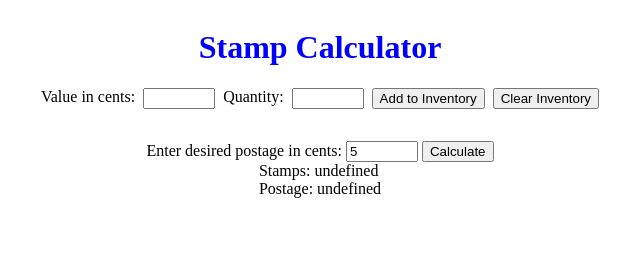
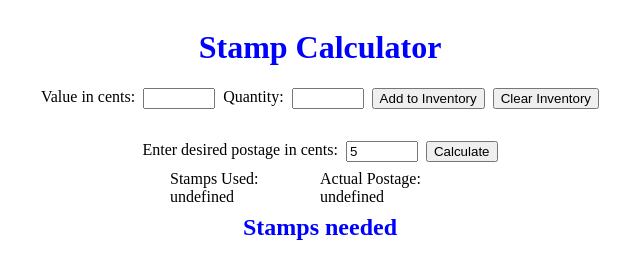
Before and after one commit to jagLas/stamp-calculator, a website with bundled scripts: page public/index.html in a window 1280 px wide. Both pictures are taken after typing "5" into the empty fields and a click on the button "Calculate". Shown: the whole page, without its empty margins (320-960 px from the left). Built offline with nearby package versions, Linux system fonts and the light colour scheme.

Commit message:
button functionality and more styling

```diff
--- a/public/main.css
+++ b/public/css/main.css
@@ -1,3 +1,5 @@
+@import url(./results.css);
+
 :root {
     --font-size: 32px;
 }
@@ -62,7 +64,7 @@ input[type="number"] {
     grid-area: value;
     align-items: center;
     aspect-ratio: 1/1;
-    background-image: url(./usflag.svg);
+    background-image: url(../images/usflag.svg);
     background-origin: content-box;
     background-position: center;
     background-repeat: no-repeat;
--- /dev/null
+++ b/public/css/results.css
@@ -0,0 +1,23 @@
+#summary {
+    display: flex;
+    justify-content: center;
+    flex-wrap: wrap;
+    max-width: 722px;
+    margin: 8px auto;
+}
+
+#summary > div {
+    width: 150px;
+}
+
+#calculator {
+    display: flex;
+    flex-wrap: wrap;
+    gap: 8px;
+}
+
+h2 {
+    text-align: center;
+    margin: 0px auto;
+    color: blue;
+}
--- a/public/index.html
+++ b/public/index.html
@@ -6,7 +6,7 @@
     <meta name="viewport" content="width=device-width, initial-scale=1.0">
     <title>Document</title>
     <script type="module" src="main.js"></script>
-    <link rel="stylesheet" href="./main.css">
+    <link rel="stylesheet" href="./css/main.css">
 </head>
 <body>
     <h1>Stamp Calculator</h1>
@@ -28,14 +28,17 @@
     <div id="inventory" class="inventory">
 
     </div>
-    <div id>
+    <div id="calculator">
         <label for="postage">Enter desired postage in cents:</label>
-        <input class="big" type="number" name="postage">
+        <input id="desired-postage" class="big" type="number" name="postage" min="0">
         <button id="calculate">Calculate</button>
     </div>
     <div id="result">
-        <div>Stamps: <span id="res-qty"></span></div>
-        <div>Postage: <span id="postage"></span></div>
+        <div id="summary">
+            <div>Stamps Used: <span id="res-qty"></span></div>
+            <div>Actual Postage: <span id="postage"></span></div>
+        </div>
+        <h2>Stamps needed</h2>
         <div class="inventory"></div>
     </div>
 </body>
--- a/public/main.js
+++ b/public/main.js
@@ -57,6 +57,7 @@ function inventoryToHTML(inventory) {
 
 function refreshResult(inventory) {
     const result = document.querySelector('#result > .inventory')
+    result.innerHTML = '';
     document.querySelector('#res-qty').innerText = inventory.totalQty;
     document.querySelector('#postage').innerText = inventory.totalVal;
     delete inventory.totalQty;
@@ -84,8 +85,8 @@ window.onload = () => {
 
     document.querySelector('#calculate').addEventListener('click', (e) => {
         e.preventDefault();
-        const res = findBestCombo(stamps, 4);
-        console.log(res)
+        const postage = document.querySelector('#desired-postage');
+        const res = findBestCombo(stamps, parseInt(postage.value));
         refreshResult(res);
     })
 
```
Also changed, not shown: public/images/usflag.svg (renamed from public/usflag.svg).
